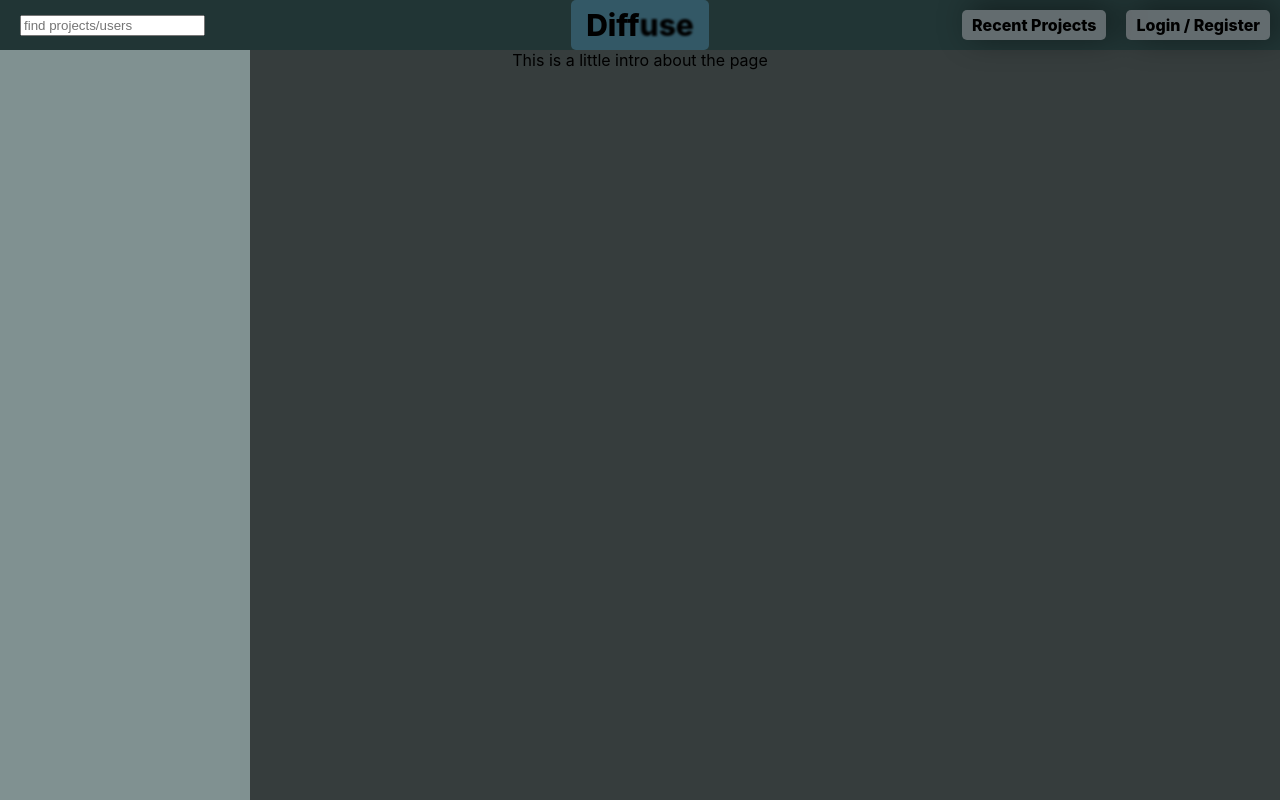
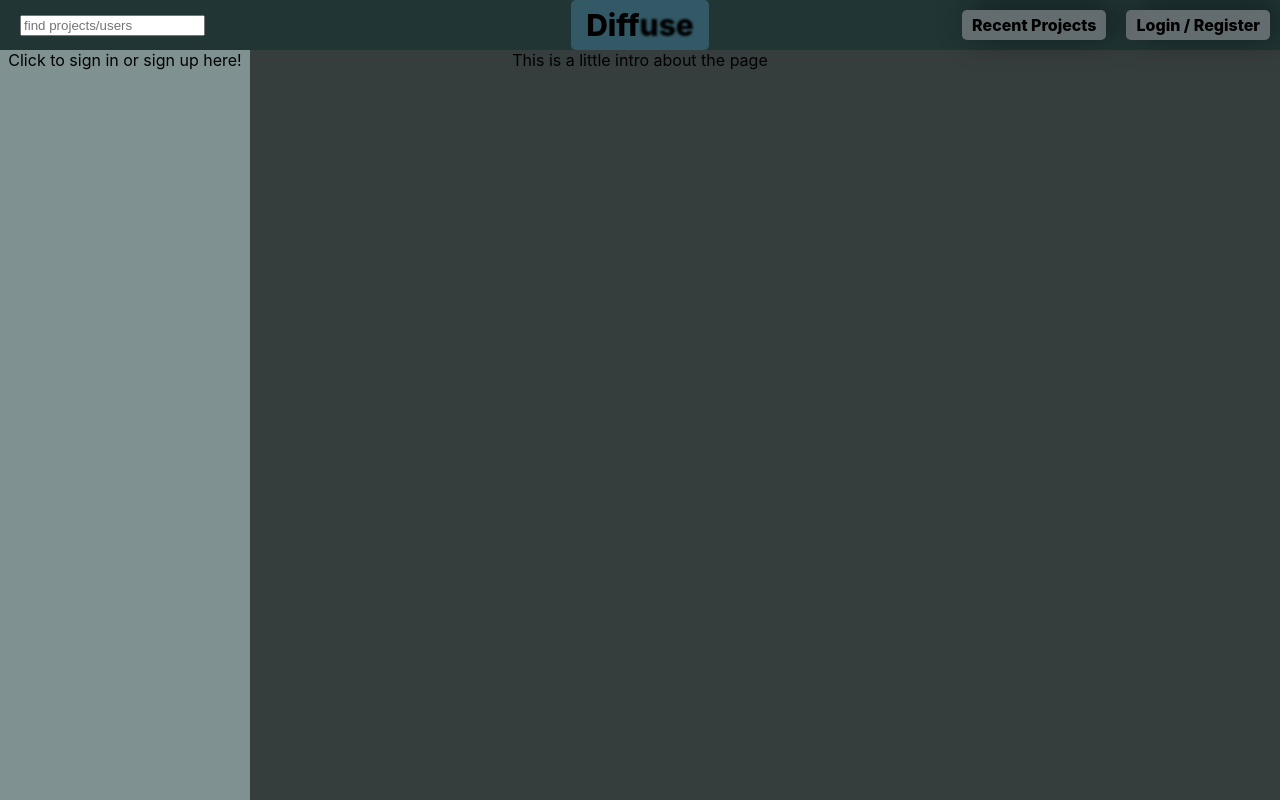
Before and after one commit to mattrlucciola/diffuse, a React (Create React App) app in the folder client/: page / in a window 1280 px wide. Built offline with nearby package versions, Linux system fonts and the light colour scheme.

Commit message:
added placeholder sidebar to sidebarleft

```diff
--- a/client/src/components/SidebarLeft.jsx
+++ b/client/src/components/SidebarLeft.jsx
@@ -4,13 +4,20 @@
 import React from 'react';
 
 // components
-import ProjectSidebar from './sidebar/ProjectSidebar';
+import ProjectSidebar from './project/ProjectSidebar';
 
 // start
 export default function SidebarLeft({loggedIn}){
+    const placeholderSidebar = () => {
+        return(
+            <div className="left-sidebar placeholderSidebar">
+                Click to sign in or sign up here!
+            </div>
+        )
+    }
     return(
         <div className="SidebarLeft">
-            {loggedIn && <ProjectSidebar />}
+            {loggedIn ? <ProjectSidebar />: placeholderSidebar()}
         </div>
     )
 }
```
Also changed, not shown: client/src/components/project/ProjectSidebar.jsx (renamed from client/src/components/sidebar/ProjectSidebar.jsx).
